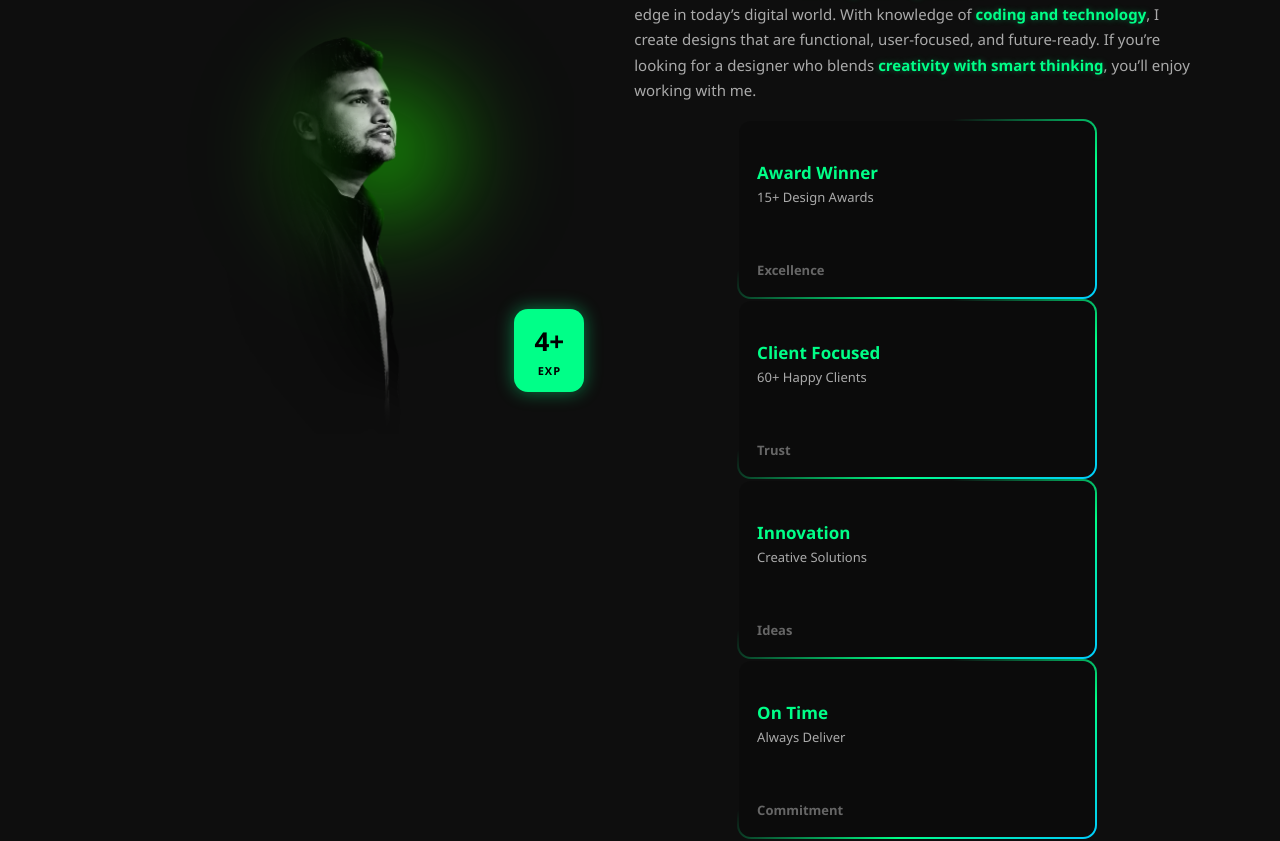
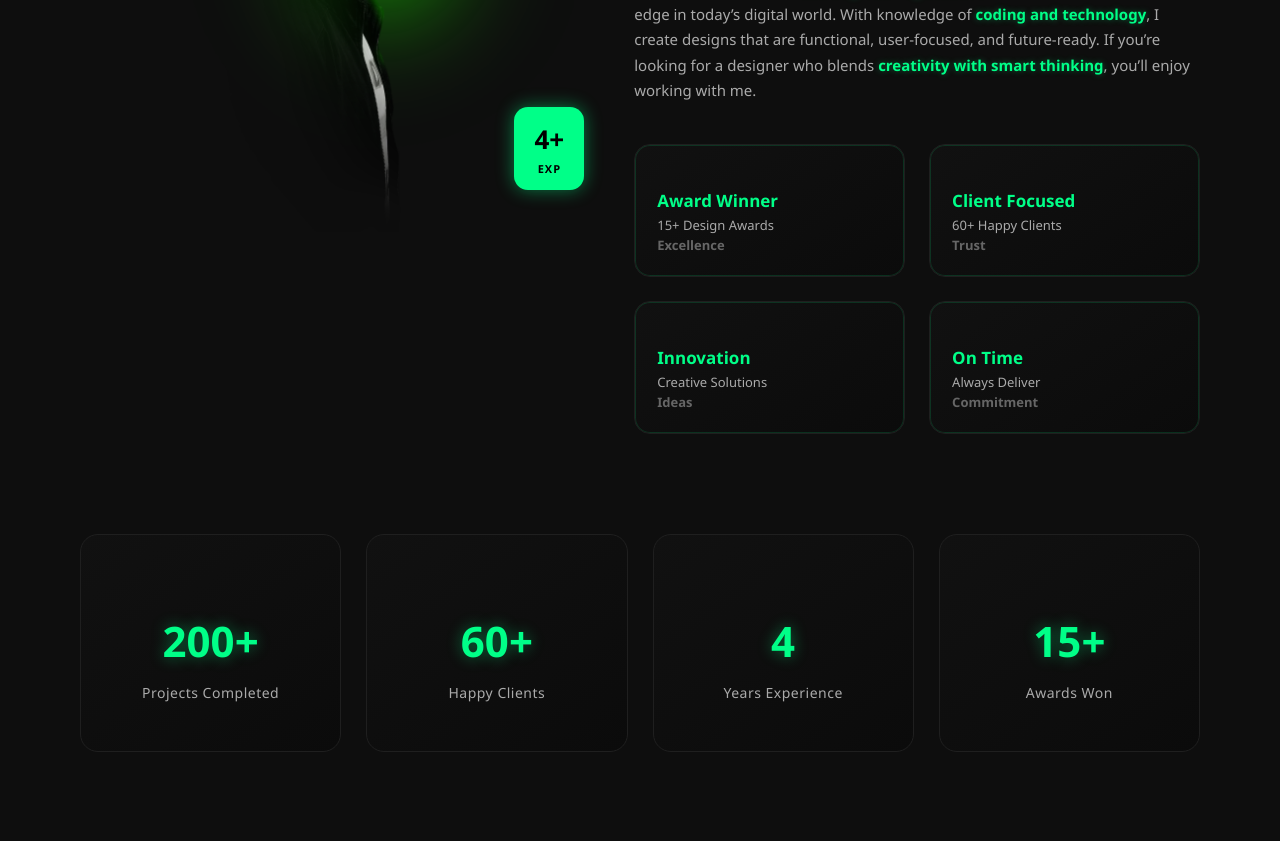
Before and after one commit to Kiran6976/portfolio-client, a React (Vite) app: page / in a window 1280 px wide. Shown: the part 1761-2602 px from the top of the page. Built offline with nearby package versions, Linux system fonts and the light colour scheme; no server answers.

Commit message:
Updated CSS

```diff
--- a/src/assets/About.css
+++ b/src/assets/About.css
@@ -91,29 +91,26 @@
 
 /* CARDS */
 .about-card {
-  width: 100%;
-  max-width: 320px;
-  height: 140px;
-  padding: 18px;
-  margin: auto;
-  color: white;
+  background: linear-gradient(145deg,#111,#0b0b0b);
+  border-radius: 16px;
+  padding: 22px;
 
-  background:
-    linear-gradient(#0b0b0b, #0b0b0b) padding-box,
-    linear-gradient(145deg, transparent 35%, #00ff88, #00ccff) border-box;
-
-  border: 2px solid transparent;
-  border-radius: 14px;
+  border: 1px solid #1f1f1f;
+  box-shadow: inset 0 0 0 1px rgba(0,255,136,0.15);
 
   display: flex;
   flex-direction: column;
   justify-content: space-between;
 
-  cursor: pointer;
-  transform-origin: right bottom;
+  transition: 0.3s ease;
+}
 
-  transition: all 0.6s cubic-bezier(0.23, 1, 0.32, 1);
+.about-card:hover {
+  border-color: #00ff88;
+  box-shadow: 0 0 18px rgba(0,255,136,0.25);
 }
+
+
 
 /* Content */
 .about-main h4 {
@@ -249,3 +246,11 @@
     font-size: 13px;
   }
 }
+
+
+.about-cards {
+  display: grid;
+  grid-template-columns: repeat(2, 1fr);
+  gap: 24px;
+  margin-top: 40px;
+}
```
